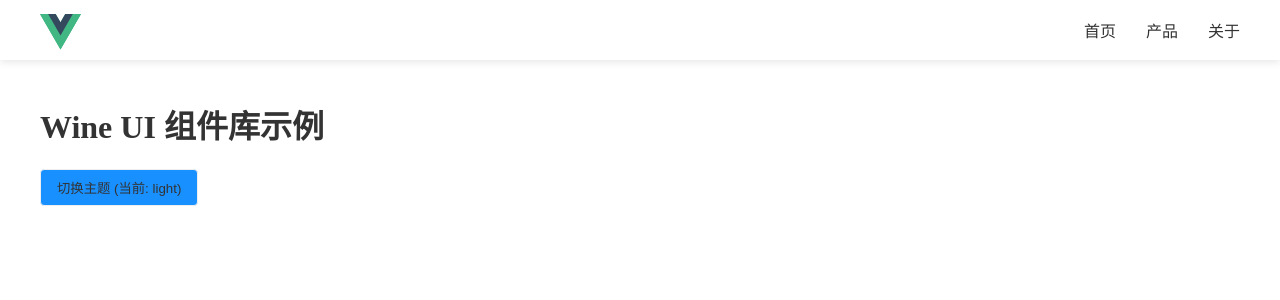
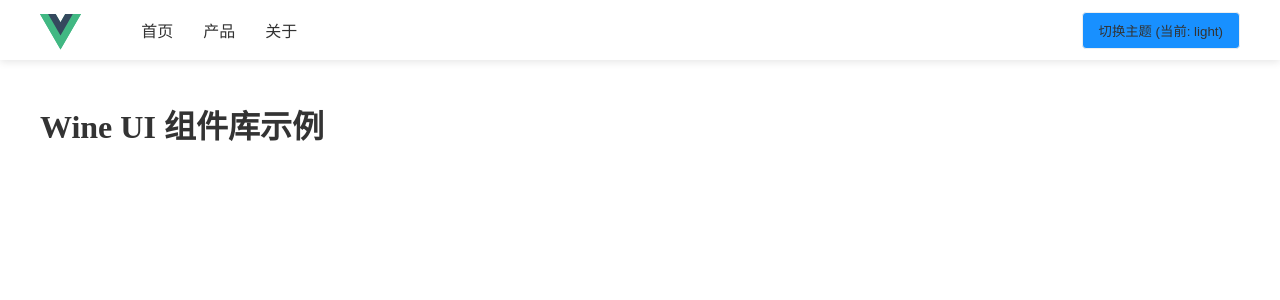
Before and after one commit to xiaowine/Wine_UI, a Vue app: page / in a window 1280 px wide. Shown: the top 300 px of the page. Built offline with nearby package versions, Linux system fonts and the light colour scheme.

Commit message:
添加topbar插槽位置选择

```diff
--- a/example/App.vue
+++ b/example/App.vue
@@ -4,7 +4,7 @@
       v-model="isTopbarMenuOpen"
       :logo="logo"
       title="Wine UI"
-      :nav-position="'right'"
+      nav-position="left"
       :items="menuItems"
       mobile-nav-gap="20px"
       @before-open="handleBeforeOpen"
@@ -15,13 +15,15 @@
       @select="handleSelect"
       @selected="handleSelected"
     >
+      <template #right>
+        <button class="theme-toggle" @click="toggleTheme">
+          切换主题 (当前: {{ theme }})
+        </button>
+      </template>
     </Topbar>
     <div class="main-content">
       <div class="container">
         <h1>Wine UI 组件库示例</h1>
-        <button class="theme-toggle" @click="toggleTheme">
-          切换主题 (当前: {{ theme }})
-        </button>
       </div>
     </div>
   </div>
--- a/src/components/Topbar/Topbar.vue
+++ b/src/components/Topbar/Topbar.vue
@@ -5,34 +5,51 @@
     :style="topbarStyle"
   >
     <div class="w-topbar-content">
-      <div class="w-logo">
-        <img v-if="logo" :src="logo" :alt="title" />
-        <span v-else>{{ title }}</span>
+      <div class="w-topbar-left">
+        <div class="w-logo">
+          <img v-if="logo" :src="logo" :alt="title" />
+          <span v-else>{{ title }}</span>
+        </div>
+        <NavMenu
+          v-if="currentPosition === 'left'"
+          :items="items"
+          position="left"
+          :active="modelValue"
+          :nav-gap="navGap"
+          :mobile-nav-gap="mobileNavGap"
+          @select="handleItemClick"
+        />
+        <slot name="left"></slot>
       </div>
-      <nav class="w-nav-menu" :class="menuClasses" :style="navStyle">
-        <slot name="menu">
-          <template v-if="items?.length">
-            <a
-              v-for="item in items"
-              :key="item.key"
-              :href="item.link || '#'"
-              class="nav-item"
-              @click.prevent="handleItemClick(item)"
-            >
-              <i v-if="item.icon" :class="item.icon"></i>
-              {{ item.label }}
-            </a>
-          </template>
-          <slot v-else></slot>
-        </slot>
-      </nav>
+
+      <div class="w-topbar-center">
+        <slot name="center"></slot>
+        <NavMenu
+          v-if="currentPosition === 'center'"
+          :items="items"
+          position="center"
+          :active="modelValue"
+          :nav-gap="navGap"
+          :mobile-nav-gap="mobileNavGap"
+          @select="handleItemClick"
+        />
+      </div>
 
       <div class="w-topbar-right">
         <slot name="right"></slot>
+        <NavMenu
+          v-if="currentPosition === 'right'"
+          :items="items"
+          position="right"
+          :active="modelValue"
+          :nav-gap="navGap"
+          :mobile-nav-gap="mobileNavGap"
+          @select="handleItemClick"
+        />
         <div
           class="w-menu-toggle"
           :class="{ 'is-active': modelValue }"
-          @click="toggleMenu"
+          @click="() => toggleMenu(modelValue)"
         >
           <span></span>
           <span></span>
@@ -45,13 +62,9 @@
 
 <script setup lang="ts">
 import { computed, onMounted, onUnmounted } from "vue";
-import type {
-  TopbarProps,
-  TopbarEmits,
-  TopbarVars,
-  MenuItem,
-  MenuEventType,
-} from "./types";
+import type { TopbarProps, TopbarEmits, TopbarVars } from "./types";
+import { useMenu } from "./composables/useMenu";
+import NavMenu from "./components/NavMenu.vue";
 
 const props = withDefaults(defineProps<TopbarProps>(), {
   modelValue: false,
@@ -68,6 +81,7 @@ const props = withDefaults(defineProps<TopbarProps>(), {
 });
 
 const emit = defineEmits<TopbarEmits>();
+const { handleClose, toggleMenu, handleItemClick } = useMenu(emit);
 
 const topbarStyle = computed<Partial<TopbarVars>>(() => ({
   "--w-topbar-height":
@@ -76,77 +90,13 @@ const topbarStyle = computed<Partial<TopbarVars>>(() => ({
   "--w-topbar-shadow": props.shadow ? `var(--w-shadow)` : "none",
 }));
 
-const navStyle = computed<Partial<TopbarVars>>(() => ({
-  "--w-nav-gap":
-    typeof props.navGap === "number" ? `${props.navGap}px` : props.navGap,
-  "--w-mobile-nav-gap":
-    typeof props.mobileNavGap === "number"
-      ? `${props.mobileNavGap}px`
-      : props.mobileNavGap,
-}));
-
-// 修改计算属性，确保正确获取 navPosition
-const currentPosition = computed(() => {
-  console.log("Current navPosition:", props.navPosition); // 添加调试日志
-  return props.navPosition ?? "center"; // 使用空值合并运算符
-});
-
-const menuClasses = computed(() => ({
-  "w-nav-menu-active": props.modelValue,
-  [`w-nav-menu-${currentPosition.value}`]: true, // 确保使用 .value
-}));
-
-// 处理打开菜单
-const handleOpen = async () => {
-  const beforeOpen = await Promise.resolve(emit("before-open") !== false);
-  if (!beforeOpen) return;
-
-  emit("update:modelValue", true);
-  emit("opened");
-};
-
-// 处理关闭菜单
-const handleClose = async (type: MenuEventType) => {
-  const beforeClose = await Promise.resolve(
-    emit("before-close", type) !== false
-  );
-  if (!beforeClose) return;
-
-  emit("update:modelValue", false);
-  emit("closed", type);
-};
-
-// 处理菜单切换
-const toggleMenu = async () => {
-  if (props.modelValue) {
-    await handleClose("menu");
-  } else {
-    await handleOpen();
-  }
-};
-
-// 处理菜单项点击
-const handleItemClick = async (item: MenuItem) => {
-  const beforeSelect = await Promise.resolve(
-    emit("before-select", item) !== false
-  );
-  if (!beforeSelect) return;
-
-  emit("select", item);
-  emit("selected", item);
-  item.onClick?.();
-
-  // 移动端点击后自动关闭，但也要经过 beforeClose 检查
-  if (window.innerWidth <= 768) {
-    await handleClose("menu");
-  }
-};
+const currentPosition = computed(() => props.navPosition ?? "center");
 
 // ESC 键关闭处理
 onMounted(() => {
-  const handleEsc = async (e: KeyboardEvent) => {
+  const handleEsc = (e: KeyboardEvent) => {
     if (e.key === "Escape" && props.modelValue) {
-      await handleClose("escape");
+      handleClose("escape");
     }
   };
 
--- /dev/null
+++ b/src/components/Topbar/components/NavMenu.vue
@@ -0,0 +1,62 @@
+<template>
+  <nav class="w-nav-menu" :class="menuClasses" :style="navStyle">
+    <slot name="menu">
+      <template v-if="items?.length">
+        <a
+          v-for="item in items"
+          :key="item.key"
+          :href="item.link || '#'"
+          class="nav-item"
+          @click.prevent="handleItemClick(item)"
+        >
+          <i v-if="item.icon" :class="item.icon"></i>
+          {{ item.label }}
+        </a>
+      </template>
+    </slot>
+  </nav>
+</template>
+
+<script setup lang="ts">
+import { computed } from "vue";
+import type { MenuItem } from "../types";
+
+interface NavMenuProps {
+  items?: MenuItem[];
+  position?: "left" | "center" | "right";
+  active?: boolean;
+  navGap?: string | number;
+  mobileNavGap?: string | number;
+}
+
+const props = withDefaults(defineProps<NavMenuProps>(), {
+  items: () => [],
+  position: "center",
+  active: false,
+  navGap: "30px",
+  mobileNavGap: "15px",
+});
+
+const emit = defineEmits<{
+  (e: "select", item: MenuItem): void;
+}>();
+
+const navStyle = computed(() => ({
+  "--w-nav-gap":
+    typeof props.navGap === "number" ? `${props.navGap}px` : props.navGap,
+  "--w-mobile-nav-gap":
+    typeof props.mobileNavGap === "number"
+      ? `${props.mobileNavGap}px`
+      : props.mobileNavGap,
+}));
+
+const menuClasses = computed(() => ({
+  "w-nav-menu-active": props.active,
+  [`w-nav-menu-${props.position}`]: true,
+}));
+
+const handleItemClick = (item: MenuItem) => {
+  emit("select", item);
+  item.onClick?.();
+};
+</script>
--- /dev/null
+++ b/src/components/Topbar/composables/useMenu.ts
@@ -0,0 +1,51 @@
+import type { MenuEventType, MenuItem } from "../types";
+
+export function useMenu(emit: any) {
+  const handleOpen = async () => {
+    const beforeOpen = await Promise.resolve(emit("before-open") !== false);
+    if (!beforeOpen) return;
+
+    emit("update:modelValue", true);
+    emit("opened");
+  };
+
+  const handleClose = async (type: MenuEventType) => {
+    const beforeClose = await Promise.resolve(
+      emit("before-close", type) !== false
+    );
+    if (!beforeClose) return;
+
+    emit("update:modelValue", false);
+    emit("closed", type);
+  };
+
+  const toggleMenu = async (isOpen: boolean) => {
+    if (isOpen) {
+      await handleClose("menu");
+    } else {
+      await handleOpen();
+    }
+  };
+
+  const handleItemClick = async (item: MenuItem) => {
+    const beforeSelect = await Promise.resolve(
+      emit("before-select", item) !== false
+    );
+    if (!beforeSelect) return;
+
+    emit("select", item);
+    emit("selected", item);
+    item.onClick?.();
+
+    if (window.innerWidth <= 768) {
+      await handleClose("menu");
+    }
+  };
+
+  return {
+    handleOpen,
+    handleClose,
+    toggleMenu,
+    handleItemClick,
+  };
+}
--- a/src/components/Topbar/index.scss
+++ b/src/components/Topbar/index.scss
@@ -30,11 +30,21 @@
     justify-content: space-between;
   }
 
+  &-left,
+  &-center,
   &-right {
     display: flex;
     align-items: center;
+    gap: var(--w-nav-gap);
+  }
+
+  &-center {
+    flex: 1;
+    justify-content: center;
+  }
+
+  &-right {
     gap: 20px;
-  }
   }
 
   .w-logo {
@@ -44,21 +54,47 @@
 
     img {
       height: 100%;
+      max-height: 40px;
+    }
+
+    // Logo 位置样式
+    &-left {
+      margin-right: var(--w-nav-gap);
+    }
+
+    &-center {
+      margin: 0 var(--w-nav-gap);
+    }
+
+    &-right {
+      margin-left: var(--w-nav-gap);
+    }
+
+    @include mobile {
+      &-center {
+        margin: 0;
+      }
+    }
   }
 }
 
 .w-nav-menu {
+  $self: &;
   display: flex;
   gap: var(--w-nav-gap);
+  align-items: center;
 
-  &-left {
-    margin-right: auto !important; // 增加优先级
+  // 移除之前的定位样式，使用新的弹性布局
+  .w-topbar-left & {
+    margin-left: var(--w-nav-gap);
   }
-  &-center {
-    margin: 0 auto !important;
+
+  .w-topbar-center & {
+    justify-content: center;
   }
-  &-right {
-    margin-left: auto !important;
+
+  .w-topbar-right & {
+    margin-right: var(--w-nav-gap);
   }
 
   @include mobile {
@@ -76,37 +112,36 @@
     z-index: calc(var(--w-topbar-z-index) - 1);
     box-shadow: var(--w-topbar-shadow);
     gap: 0;
+    margin: 0;
 
     &.w-nav-menu-active {
       transform: translateX(0);
     }
-
-    &-left,
-    &-center,
-    &-right {
-      margin: 0;
+  }
 }
 
-    ::v-slotted(a),
-    ::v-slotted(.nav-item) {
-      display: block;
-      padding: var(--w-mobile-nav-gap) 20px;
-      width: 100%;
-      font-size: 16px;
+.nav-item {
+  padding: var(--w-nav-gap) 0;
+  text-align: center;
   color: var(--w-text-color);
   text-decoration: none;
-      border-bottom: 1px solid var(--w-border-color);
-      text-align: center;
-      transition: background-color 0.3s;
+  font-size: 16px;
+  transition: color 0.3s;
 
   &:hover {
-        background-color: var(--w-bg-color-hover);
     color: var(--w-primary-color);
   }
+
+  @include mobile {
+    border-bottom: 1px solid var(--w-border-color);
+    padding: var(--w-mobile-nav-gap) 20px;
 
     &:last-child {
       border-bottom: none;
     }
+
+    &:hover {
+      background-color: var(--w-bg-color-hover);
     }
   }
 }
@@ -126,15 +161,17 @@
   }
 
   &.is-active {
-    span:nth-child(1) {
+    span {
+      &:nth-child(1) {
         transform: translateY(6px) rotate(45deg);
       }
-    span:nth-child(2) {
+      &:nth-child(2) {
         opacity: 0;
         transform: translateX(-20px);
       }
-    span:nth-child(3) {
+      &:nth-child(3) {
         transform: translateY(-6px) rotate(-45deg);
+      }
     }
   }
 
@@ -142,21 +179,3 @@
     display: flex;
   }
 }
-.nav-item {
-  &:hover {
-    color: var(--w-primary-color);
-  }
-  padding: var(--w-nav-gap) 0;
-  text-align: center;
-  color: var(--w-text-color);
-  text-decoration: none;
-  font-size: 16px;
-  @include mobile {
-    border-bottom: 1px solid var(--w-border-color);
-    padding: var(--w-mobile-nav-gap) 20px;
-  }
-
-  &:last-child {
-    border-bottom: none;
-  }
-}
```
Lines whose indentation alone changed are shown as unchanged.
